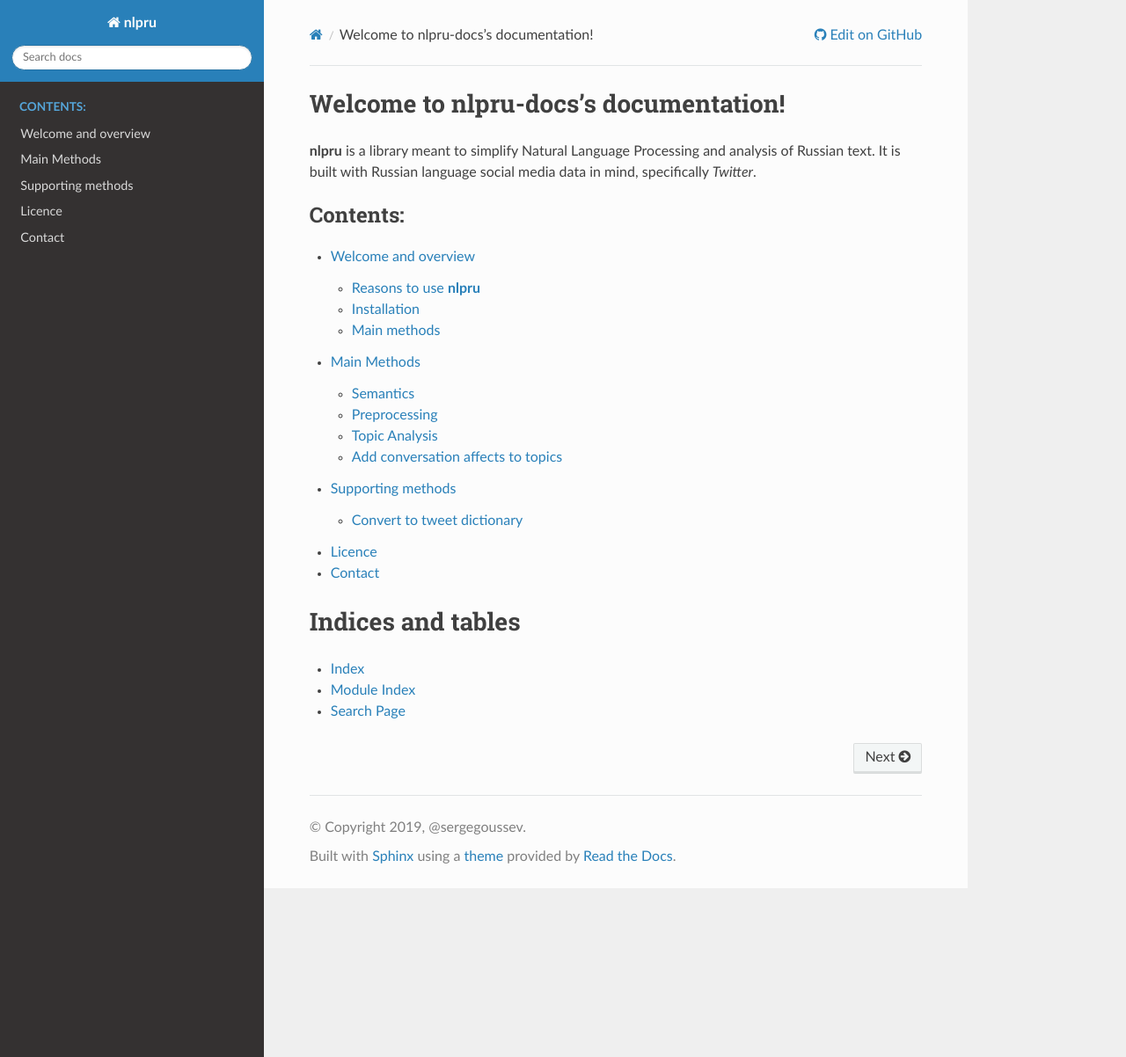
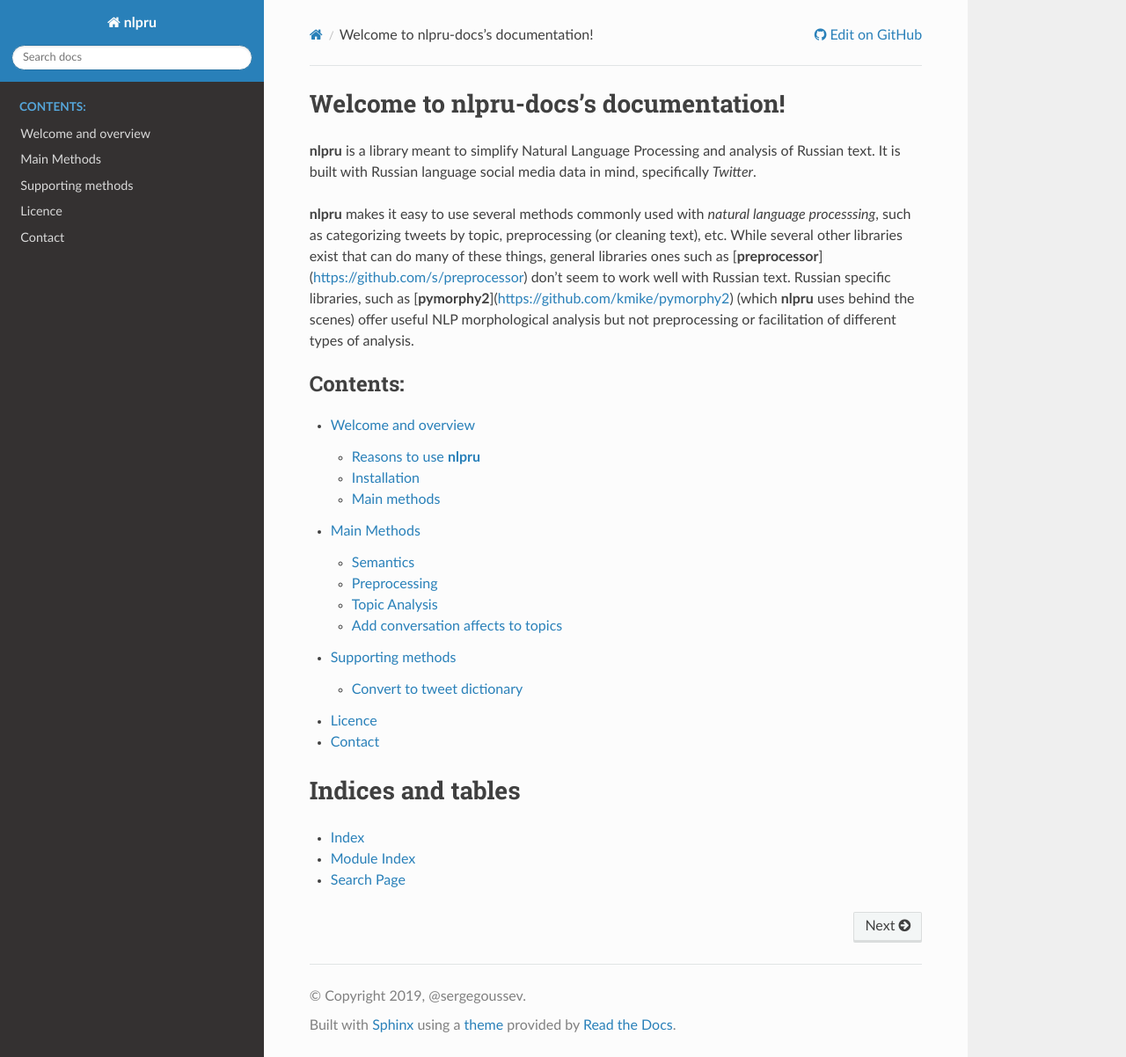
Before and after one commit to sergegoussev/nlpru-docs, a Sphinx documentation site: the page built from docs/source/index.rst, in a window 1280 px wide and 1202 px high. Shown: the whole window at 88% size. Built offline with Sphinx 7.4.7 and the Read the Docs theme 2.0.0, drawn with Linux system fonts in a browser that asks for light colours.

Commit message:
updates to index.rst

```diff
--- a/docs/source/index.rst
+++ b/docs/source/index.rst
@@ -2,6 +2,8 @@
 ======================================
 
 **nlpru** is a library meant to simplify Natural Language Processing and analysis of Russian text. It is built with Russian language social media data in mind, specifically *Twitter*.
+
+**nlpru** makes it easy to use several methods commonly used with *natural language processsing*, such as categorizing tweets by topic, preprocessing (or cleaning text), etc. While several other libraries exist that can do many of these things, general libraries ones such as [**preprocessor**](https://github.com/s/preprocessor) don't seem to work well with Russian text. Russian specific libraries, such as [**pymorphy2**](https://github.com/kmike/pymorphy2) (which **nlpru** uses behind the scenes) offer useful NLP morphological analysis but not preprocessing or facilitation of different types of analysis.
 
 .. toctree::
    :maxdepth: 2
```
